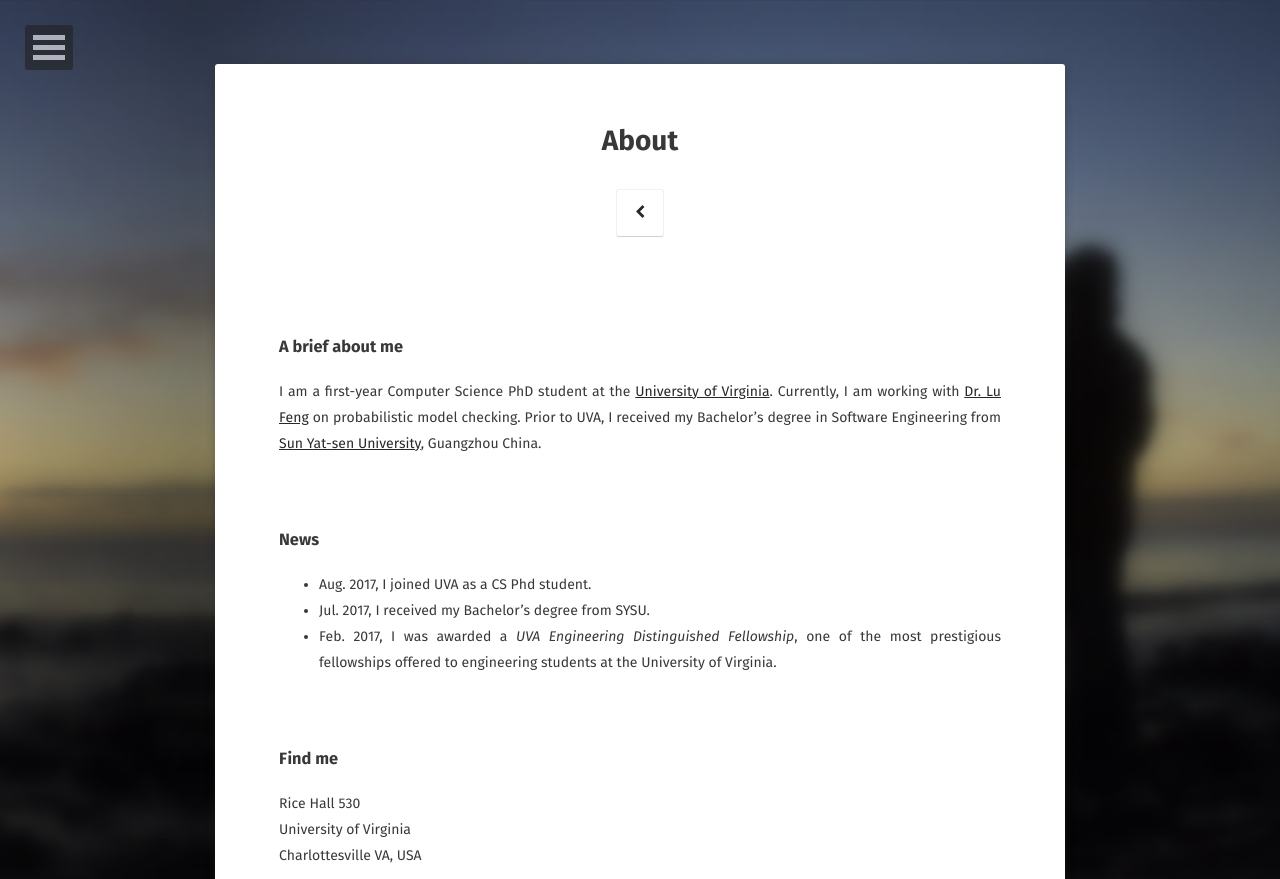
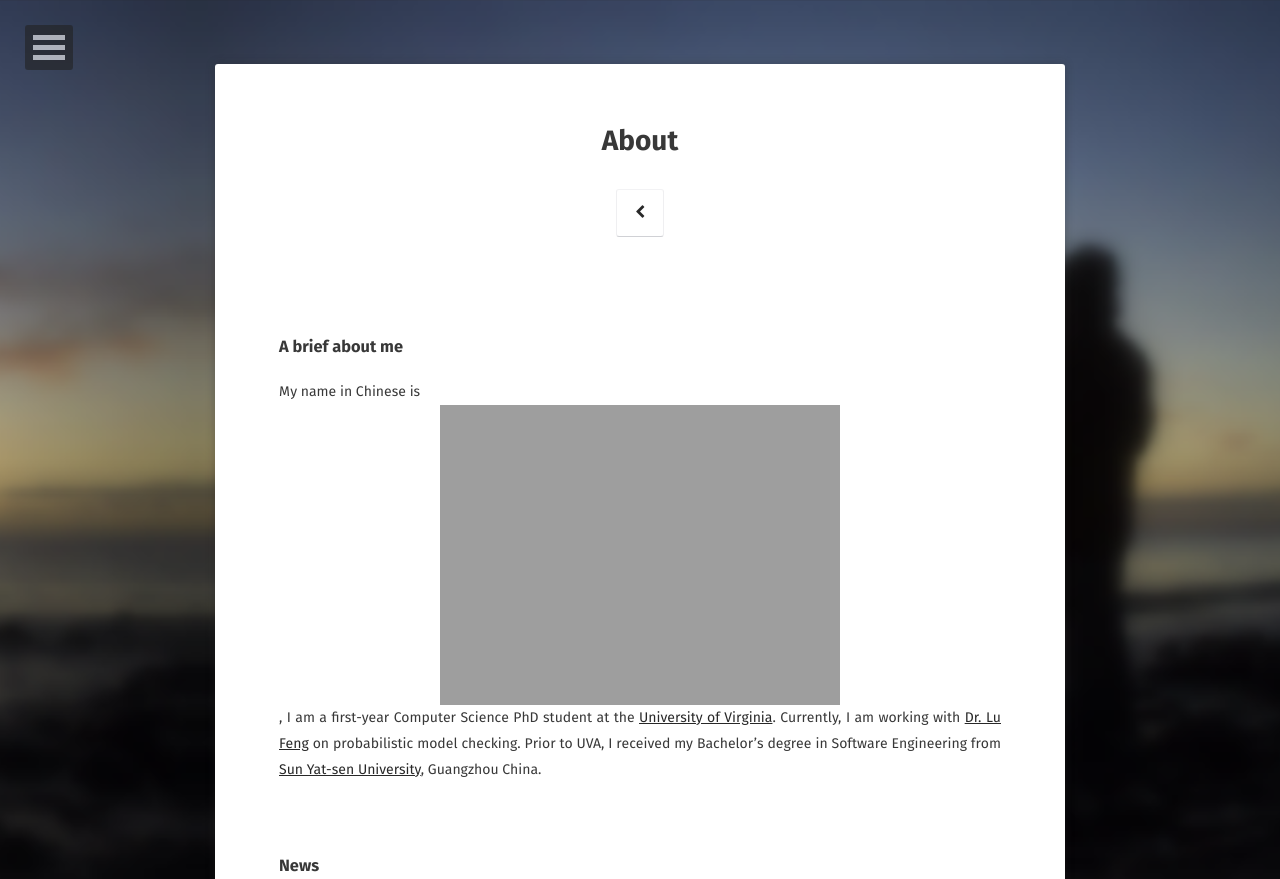
Before and after one commit to FrancisDavis/FrancisDavis.github.io, a Jekyll site: the page built from about/index.md, in a window 1280 px wide and 900 px high, cut to the strip 0-879 px from the top of the window. Built offline with Jekyll 4.4.1, drawn with Linux system fonts in a browser that asks for light colours; some web fonts are replaced.

Commit message:
Update index.md

```diff
--- a/about/index.md
+++ b/about/index.md
@@ -7,7 +7,7 @@ comments: false
 ---
 
 ### A brief about me
-I am a first-year Computer Science PhD student at the [University of Virginia](http://www.virginia.edu/). Currently, I am working with [Dr. Lu Feng](http://www.cs.virginia.edu/~lufeng/index.html) on probabilistic model checking. Prior to UVA, I received my Bachelor's degree in Software Engineering from [Sun Yat-sen University](http://www.sysu.edu.cn/2012/en/index.htm), Guangzhou China.
+My name in Chinese is ![name]('assets/img/name.jpg'), I am a first-year Computer Science PhD student at the [University of Virginia](http://www.virginia.edu/). Currently, I am working with [Dr. Lu Feng](http://www.cs.virginia.edu/~lufeng/index.html) on probabilistic model checking. Prior to UVA, I received my Bachelor's degree in Software Engineering from [Sun Yat-sen University](http://www.sysu.edu.cn/2012/en/index.htm), Guangzhou China.
 <br>
 <br>
 <br>
```
